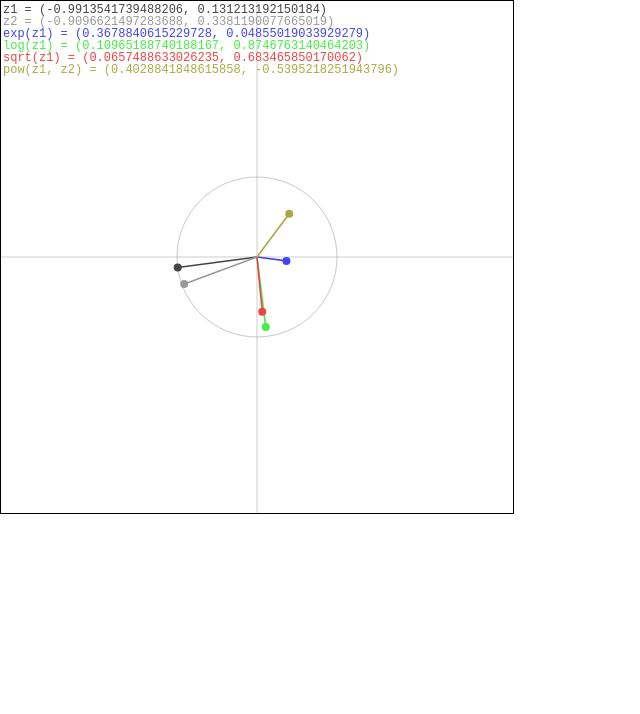
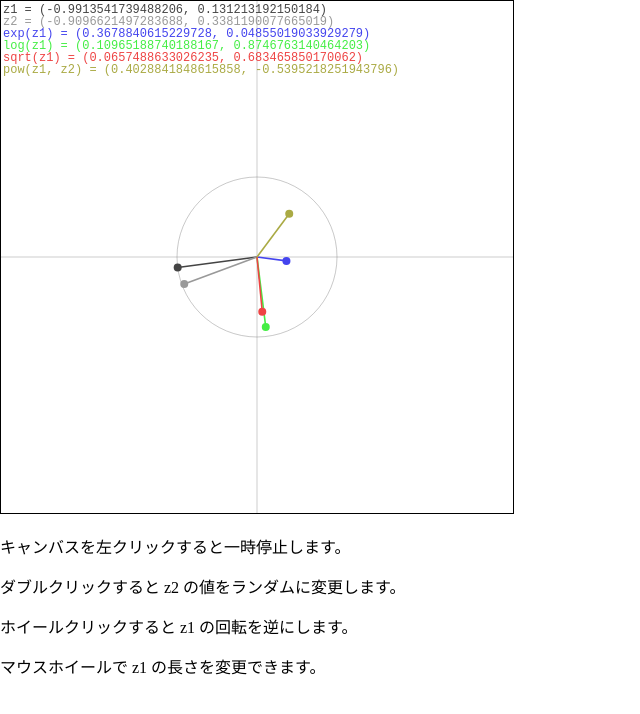
Before and after one commit to ryukau/Canvas027, a plain HTML site: page exponential.html in a window 1280 px wide. Shown: the whole page, without its empty margins (0-640 px from the left). Drawn offline with Linux system fonts and the light colour scheme.

Commit message:
Add description

```diff
--- a/exponential.html
+++ b/exponential.html
@@ -25,6 +25,11 @@
   <script src="z.js"></script>
   <script src="canvas.js"></script>
   <script src="exponential.js"></script>
+
+  <p>キャンバスを左クリックすると一時停止します。</p>
+  <p>ダブルクリックすると z2 の値をランダムに変更します。</p>
+  <p>ホイールクリックすると z1 の回転を逆にします。</p>
+  <p>マウスホイールで z1 の長さを変更できます。</p>
 </body>
 
 </html>
```
Also changed, not shown: trigonometric.html (+4 -0 lines).
